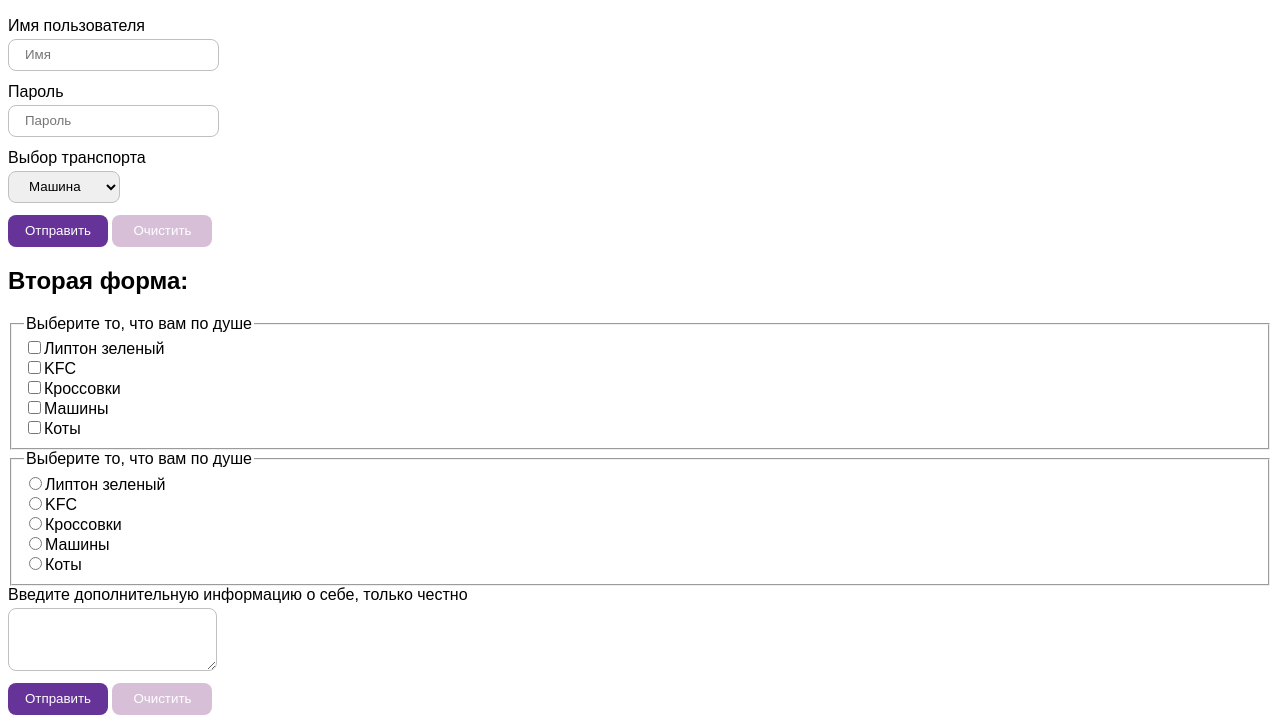
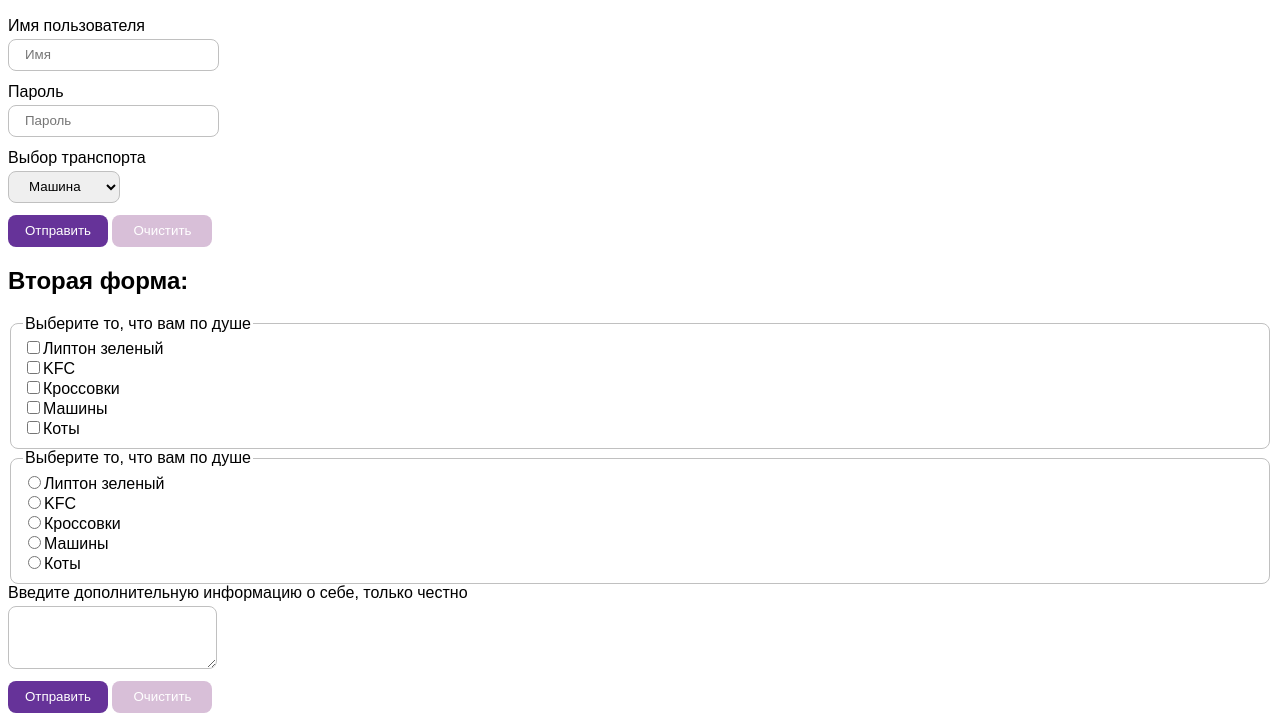
Before and after one commit to KillReal12/html-practise, a plain HTML site: page index.html in a window 1280 px wide. Shown: the part 111-834 px from the top of the page. Drawn offline with Linux system fonts and the light colour scheme.

Commit message:
добвлены компоненты стиля для form-group

```diff
--- a/css/style.css
+++ b/css/style.css
@@ -13,6 +13,10 @@ html {
 
 .form {}
 
+.form-group {
+    border-radius: var(--border-radius--base);
+    border: 1px solid rgb(192, 192, 192);
+}
 .form-item {
     display: block;
 }
--- a/index.html
+++ b/index.html
@@ -48,7 +48,7 @@
         <form class="form" action="#" method="get">
             <h2>Вторая форма:</h2>
 
-            <fieldset>
+            <fieldset class="form-group">
                 <legend>Выберите то, что вам по душе</legend>
 
                 <label class="toggle-group__item"><input type="checkbox" name="love" value="lipton">Липтон зеленый</label>
@@ -58,7 +58,7 @@
                 <label class="toggle-group__item"><input type="checkbox" name="love" value="cats">Коты</label>
             </fieldset>
 
-            <fieldset>
+            <fieldset class="form-group">
                 <legend>Выберите то, что вам по душе</legend>
 
                 <label class="toggle-group__item"><input type="radio" name="love" value="lipton">Липтон зеленый</label>
```
